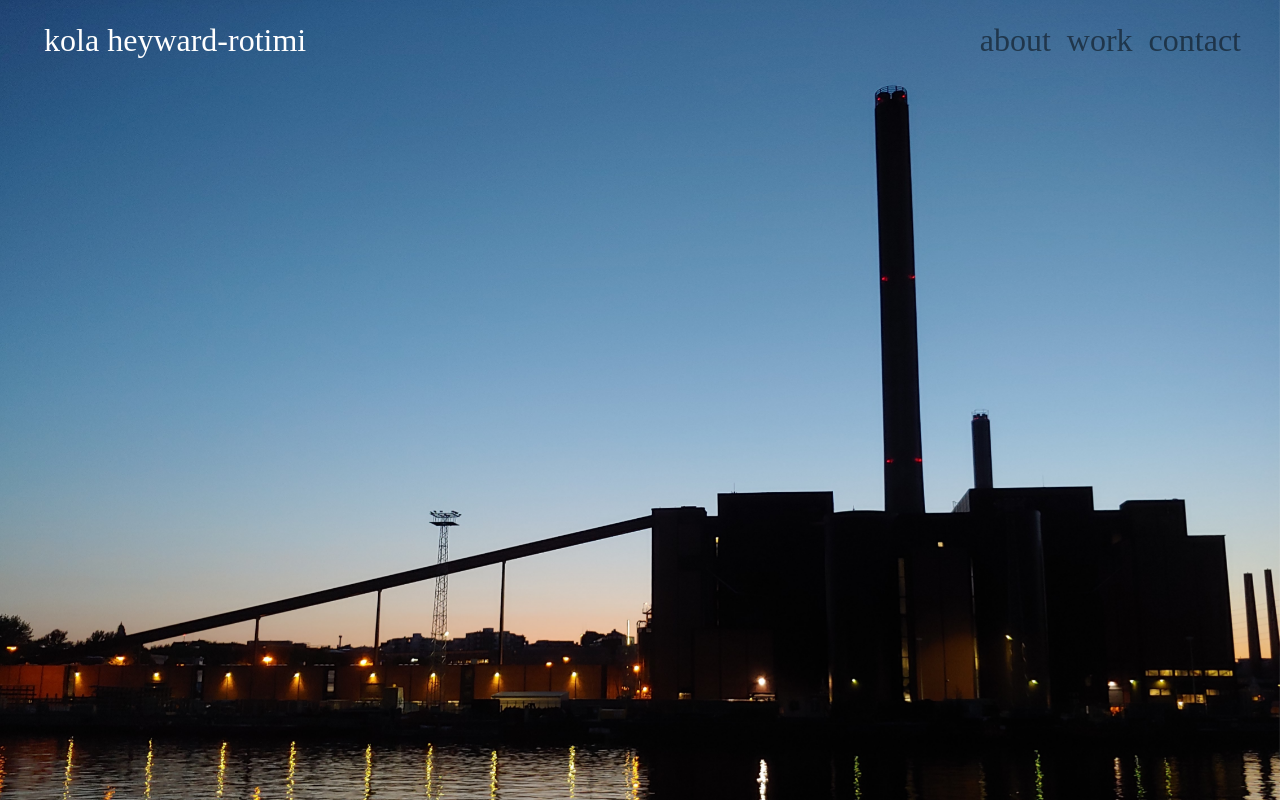
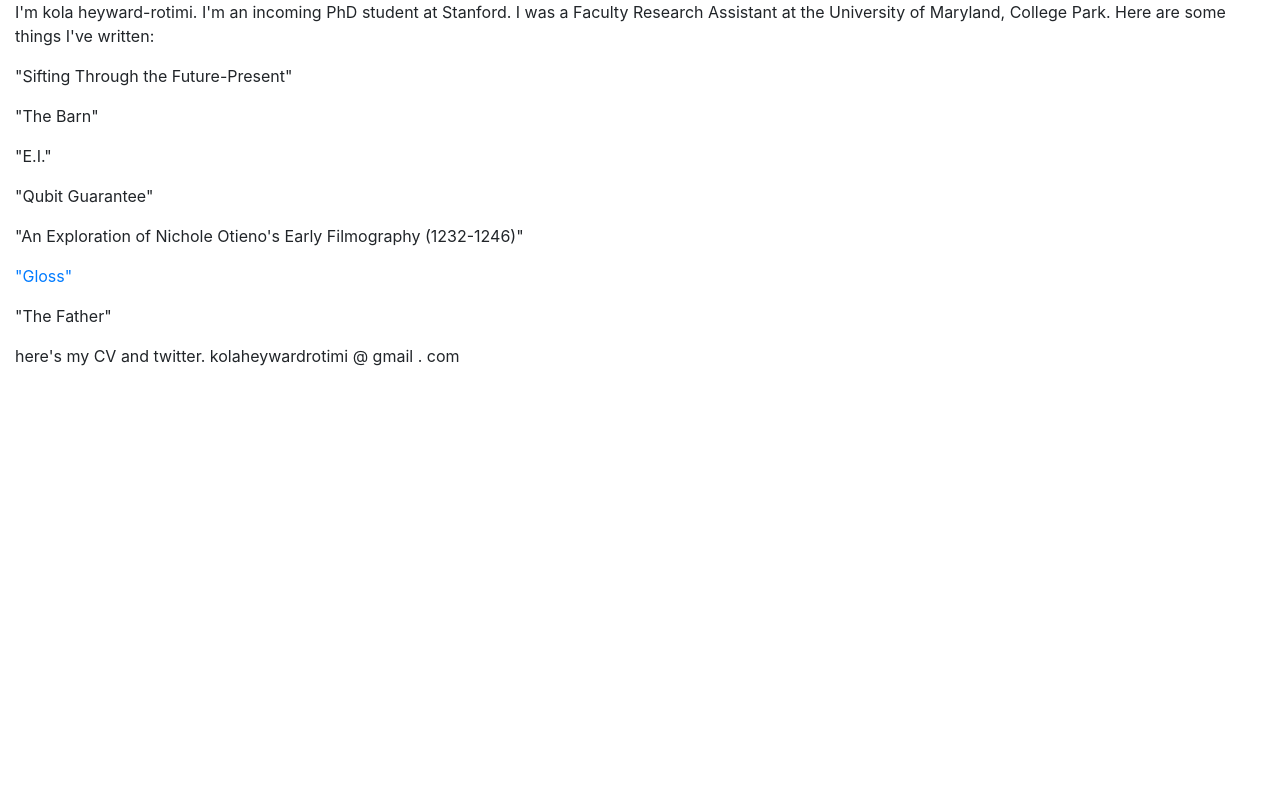
Before and after one commit to MonaLon/sitestuff, a React (Create React App) app: page / in a window 1280 px wide. Built offline with nearby package versions, Linux system fonts and the light colour scheme.

Commit message:
stripping back to one page

```diff
--- a/package.json
+++ b/package.json
@@ -7,9 +7,10 @@
     "@testing-library/jest-dom": "^4.2.4",
     "@testing-library/react": "^9.5.0",
     "@testing-library/user-event": "^7.2.1",
+    "ansi-regex": "^6.0.1",
     "react": "^16.13.1",
     "react-dom": "^16.13.1",
-    "react-router-dom": "^5.2.0",
+    "react-router-dom": "^5.3.1",
     "react-scripts": "3.4.3",
     "styled-components": "^5.2.0"
   },
--- a/src/App.js
+++ b/src/App.js
@@ -19,16 +19,17 @@ class App extends Component {
   render() {
     return (
       <React.Fragment>
-          <Router>
-            <Switch>
-              <Route exact path = "/" component = {Home} />
-              <Route path = "/about" component = {About} />
-              <Route path = "/work" component = {Work} />
-              <Route path = "/cv" component = {CV} />
-              <Route path = "/contact" component = {Contact} />
-              <Route component = {NoMatch} />
-            </Switch>
-          </Router>
+          <div class = "container-fluid" style={{height: "100vh"}}>
+            <p>I'm kola heyward-rotimi. I'm an incoming PhD student at Stanford. I was a Faculty Research Assistant at the University of Maryland, College Park. Here are some things I've written:</p>
+            <p>"Sifting Through the Future-Present"</p>
+            <p>"The Barn"</p>
+            <p>"E.I."</p>
+            <p>"Qubit Guarantee"</p>
+            <p>"An Exploration of Nichole Otieno's Early Filmography (1232-1246)"</p>
+            <p><a href = "https://www.fiyahlitmag.com/issues/issue-9/" target="_blank" rel="noopener noreferrer">"Gloss"</a></p>
+            <p>"The Father"</p>
+            <p>here's my CV and twitter. kolaheywardrotimi @ gmail . com</p>
+          </div>
       </React.Fragment>
     );
   }
```
Also changed, not shown: 1 other file (tests, documents, lock files or other folders).
